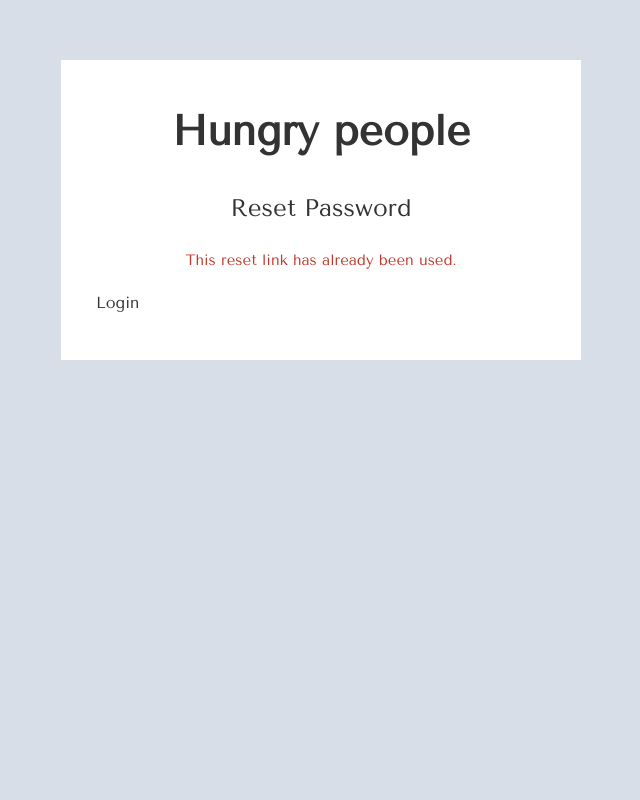
After one commit to iannchoys/hunger, a Django app: page /users/password-reset/00000000-0000-0000-0000-000000000001/ in a window 1280 px wide. The commit adds this page. Shown: the whole page, without its empty margins (319-959 px from the left). Run offline with Django 5.2, Linux system fonts and the light colour scheme; tables that the repository leaves empty hold one stand-in row (values such as "Sample post").

Commit message:
Add password reset by email

```diff
--- a/static/css/style.css
+++ b/static/css/style.css
@@ -1945,3 +1945,129 @@ body {
         line-height: 36px;
     }
 }
+
+/* Password reset */
+
+.auth-modal__forgot-link {
+    display: block;
+    margin-top: 12px;
+    color: #333333;
+    font-family: "Tenor Sans", sans-serif;
+    font-size: 13px;
+    text-align: center;
+    text-decoration: none;
+}
+
+.auth-modal__forgot-link:hover,
+.auth-modal__forgot-link:focus {
+    color: var(--hero-yellow);
+    text-decoration: none;
+}
+
+.password-reset-page {
+    min-height: 100vh;
+    padding: 60px 15px;
+    background-color: #d8dee8;
+    font-family: "Tenor Sans", sans-serif;
+}
+
+.password-reset-page__box {
+    width: 100%;
+    max-width: 520px;
+    margin: 0 auto;
+    padding: 45px 35px;
+    background-color: #ffffff;
+    text-align: center;
+}
+
+.password-reset-page__brand {
+    margin: 0 0 35px;
+    color: #333333;
+    font-size: 42px;
+    line-height: 52px;
+    font-weight: 700;
+}
+
+.password-reset-page__title {
+    margin: 0 0 25px;
+    color: #333333;
+    font-size: 24px;
+    line-height: 32px;
+    font-weight: 400;
+}
+
+.password-reset-page__field {
+    display: block;
+    width: 100%;
+    height: 58px;
+    margin-bottom: 15px;
+    padding: 0 18px;
+    border: 1px solid #dddddd;
+    background-color: #ffffff;
+    color: #333333;
+    font-family: "Tenor Sans", sans-serif;
+    font-size: 16px;
+}
+
+.password-reset-page__button {
+    display: block;
+    width: 170px;
+    height: 56px;
+    margin-left: auto;
+    border: 0;
+    background-color: var(--hero-yellow);
+    color: #ffffff;
+    font-family: "Tenor Sans", sans-serif;
+    font-size: 16px;
+    cursor: pointer;
+}
+
+.password-reset-page__button:hover,
+.password-reset-page__button:focus {
+    background-color: #c4a500;
+}
+
+.password-reset-page__status {
+    min-height: 24px;
+    margin: 20px 0 0;
+    font-size: 15px;
+    line-height: 22px;
+}
+
+.password-reset-page__status--success {
+    color: #1f8a3b;
+}
+
+.password-reset-page__status--error {
+    color: #c0392b;
+}
+
+.password-reset-page__login {
+    display: block;
+    margin-top: 18px;
+    color: #333333;
+    font-size: 16px;
+    text-align: left;
+    text-decoration: none;
+}
+
+.password-reset-page__login:hover,
+.password-reset-page__login:focus {
+    color: var(--hero-yellow);
+    text-decoration: none;
+}
+
+@media (max-width: 575.98px) {
+    .password-reset-page__box {
+        padding: 35px 20px;
+    }
+
+    .password-reset-page__brand {
+        font-size: 34px;
+        line-height: 42px;
+    }
+
+    .password-reset-page__button {
+        width: 100%;
+    }
+}
--- a/static/js/main.js
+++ b/static/js/main.js
@@ -1,5 +1,32 @@
 $(function () {
     var $header = $(".hero__header");
+
+    function getCookie(name) {
+        var cookieValue = null;
+
+        if (document.cookie && document.cookie !== "") {
+            var cookies = document.cookie.split(";");
+
+            for (var i = 0; i < cookies.length; i++) {
+                var cookie = cookies[i].trim();
+
+                if (cookie.substring(0, name.length + 1) === name + "=") {
+                    cookieValue = decodeURIComponent(cookie.substring(name.length + 1));
+                    break;
+                }
+            }
+        }
+
+        return cookieValue;
+    }
+
+    $.ajaxSetup({
+        beforeSend: function (xhr, settings) {
+            if (!(/^GET|HEAD|OPTIONS|TRACE$/i.test(settings.type))) {
+                xhr.setRequestHeader("X-CSRFToken", getCookie("csrftoken"));
+            }
+        }
+    });
 
     function updateHeader() {
         if ($(window).scrollTop() > 40) {
@@ -9,12 +36,18 @@ $(function () {
         }
     }
 
+    if ($header.length) {
         updateHeader();
-
         $(window).on("scroll", updateHeader);
+    }
 
     $(".hero__anchor").on("click", function (event) {
         var targetId = $(this).attr("href");
+
+        if (!targetId || targetId.charAt(0) !== "#") {
+            return;
+        }
+
         var $target = $(targetId);
 
         if ($target.length === 0) {
@@ -36,8 +69,11 @@ $(function () {
             600
         );
 
+        if ($.fn.collapse) {
             $("#mainMenu").collapse("hide");
+        }
     });
+
     $("#bookingForm").on("submit", function (event) {
         event.preventDefault();
 
@@ -72,12 +108,16 @@ $(function () {
             }
         });
     });
+
+    if ($(".specialities__slider").length && $.fn.slick) {
         $(".specialities__slider").slick({
             arrows: false,
             dots: true,
             infinite: true,
             speed: 500
         });
+    }
+
     $(".food-menu__tab").on("click", function () {
         var category = $(this).data("category");
         var menuItems = $(".food-menu__item-col").toArray();
@@ -97,6 +137,7 @@ $(function () {
         $(menuItems).css("display", "none");
         $(filteredItems).css("display", "block");
     });
+
     $("#contactForm").on("submit", function (event) {
         event.preventDefault();
 
@@ -131,6 +172,7 @@ $(function () {
             }
         });
     });
+
     function showAuthStatus($status, type, message) {
         $status
             .removeClass("auth-modal__status--success auth-modal__status--error")
@@ -221,16 +263,82 @@ $(function () {
     $(document).on("click", "#logoutLink", function (event) {
         event.preventDefault();
 
-        var csrfToken = $("input[name='csrfmiddlewaretoken']").first().val();
-
         $.ajax({
             url: "/users/logout/",
             type: "POST",
-            data: {
-                csrfmiddlewaretoken: csrfToken
-            },
             success: function () {
                 makeLoginMenuItem();
+                window.location.reload();
+            },
+            error: function () {
+                alert("Logout error. Please refresh the page.");
+            }
+        });
+    });
+
+    $("#passwordResetRequestForm").on("submit", function (event) {
+        event.preventDefault();
+
+        var $form = $(this);
+        var $status = $("#passwordResetRequestStatus");
+
+        showAuthStatus($status, "success", "Sending...");
+
+        $.ajax({
+            url: "/users/password-reset/request/",
+            type: "POST",
+            data: $form.serialize(),
+            success: function (response) {
+                showAuthStatus($status, "success", response.message);
+                $form[0].reset();
+            },
+            error: function (response) {
+                var message = "Something went wrong.";
+
+                if (response.responseJSON && response.responseJSON.message) {
+                    message = response.responseJSON.message;
+                }
+
+                showAuthStatus($status, "error", message);
+            }
+        });
+    });
+
+    $("#resetPasswordConfirmForm").on("submit", function (event) {
+        event.preventDefault();
+
+        var $form = $(this);
+        var $status = $("#resetPasswordConfirmStatus");
+        var url = $form.data("url");
+
+        $status
+            .removeClass("password-reset-page__status--success password-reset-page__status--error")
+            .addClass("password-reset-page__status--success")
+            .text("Sending...");
+
+        $.ajax({
+            url: url,
+            type: "POST",
+            data: $form.serialize(),
+            success: function (response) {
+                $status
+                    .removeClass("password-reset-page__status--error")
+                    .addClass("password-reset-page__status--success")
+                    .text(response.message);
+
+                $form[0].reset();
+            },
+            error: function (response) {
+                var message = "Something went wrong.";
+
+                if (response.responseJSON && response.responseJSON.message) {
+                    message = response.responseJSON.message;
+                }
+
+                $status
+                    .removeClass("password-reset-page__status--success")
+                    .addClass("password-reset-page__status--error")
+                    .text(message);
             }
         });
     });
--- /dev/null
+++ b/templates/users/password_reset_confirm.html
@@ -0,0 +1,93 @@
+{% load static %}
+<!DOCTYPE html>
+<html lang="en">
+<head>
+    <meta charset="UTF-8">
+    <meta name="viewport" content="width=device-width, initial-scale=1.0">
+    <title>Reset Password</title>
+
+    <link
+        href="https://fonts.googleapis.com/css2?family=Tenor+Sans&display=swap"
+        rel="stylesheet"
+    >
+
+    <link
+        rel="stylesheet"
+        href="https://cdn.jsdelivr.net/npm/bootstrap@4.6.2/dist/css/bootstrap.min.css"
+    >
+
+    <link rel="stylesheet" href="{% static 'css/style.css' %}">
+</head>
+<body>
+
+    <main class="password-reset-page">
+        <div class="password-reset-page__box">
+            <h1 class="password-reset-page__brand">
+                Hungry people
+            </h1>
+
+            <h2 class="password-reset-page__title">
+                Reset Password
+            </h2>
+
+            {% if reset_request.is_used %}
+                <p class="password-reset-page__status password-reset-page__status--error">
+                    This reset link has already been used.
+                </p>
+            {% elif reset_request.is_expired %}
+                <p class="password-reset-page__status password-reset-page__status--error">
+                    This reset link has expired.
+                </p>
+            {% else %}
+                <form
+                    class="password-reset-page__form"
+                    id="resetPasswordConfirmForm"
+                    method="post"
+                    data-url="{% url 'users:password_reset_change' reset_request.token %}"
+                >
+                    {% csrf_token %}
+
+                    <input
+                        class="password-reset-page__field"
+                        type="email"
+                        value="{{ reset_request.email }}"
+                        readonly
+                    >
+
+                    <input
+                        class="password-reset-page__field"
+                        type="password"
+                        name="password"
+                        placeholder="New password"
+                        required
+                    >
+
+                    <input
+                        class="password-reset-page__field"
+                        type="password"
+                        name="password_confirm"
+                        placeholder="Confirm password"
+                        required
+                    >
+
+                    <button class="password-reset-page__button" type="submit">
+                        SUBMIT
+                    </button>
+
+                    <p
+                        class="password-reset-page__status"
+                        id="resetPasswordConfirmStatus"
+                    ></p>
+                </form>
+            {% endif %}
+
+            <a class="password-reset-page__login" href="/">
+                Login
+            </a>
+        </div>
+    </main>
+
+    <script src="https://code.jquery.com/jquery-3.5.1.min.js"></script>
+    <script src="{% static 'js/main.js' %}"></script>
+</body>
+</html>
--- a/users/urls.py
+++ b/users/urls.py
@@ -9,4 +9,20 @@ urlpatterns = [
     path("register/", views.register_user, name="register"),
     path("login/", views.login_user, name="login"),
     path("logout/", views.logout_user, name="logout"),
+
+    path(
+        "password-reset/request/",
+        views.password_reset_request,
+        name="password_reset_request",
+    ),
+    path(
+        "password-reset/<uuid:token>/",
+        views.password_reset_confirm,
+        name="password_reset_confirm",
+    ),
+    path(
+        "password-reset/<uuid:token>/change/",
+        views.password_reset_change,
+        name="password_reset_change",
+    ),
 ]
--- a/users/views.py
+++ b/users/views.py
@@ -1,7 +1,13 @@
-from django.shortcuts import render
+from django.conf import settings
 from django.contrib.auth import authenticate, get_user_model, login, logout
+from django.core.mail import send_mail
 from django.http import JsonResponse
+from django.shortcuts import get_object_or_404, render
+from django.urls import reverse
+from django.utils import timezone
 from django.views.decorators.http import require_POST
+
+from .models import PasswordResetRequest
 
 
 @require_POST
@@ -96,3 +102,150 @@ def logout_user(request):
             "message": "Logout completed successfully.",
         }
     )
+
+
+@require_POST
+def password_reset_request(request):
+    email = request.POST.get("email", "").strip().lower()
+
+    if not email:
+        return JsonResponse(
+            {
+                "success": False,
+                "message": "Please enter your email.",
+            },
+            status=400,
+        )
+
+    User = get_user_model()
+    user = User.objects.filter(email=email).first()
+
+    if user:
+        reset_request = PasswordResetRequest.objects.create(
+            user=user,
+            email=email,
+        )
+
+        reset_url = request.build_absolute_uri(
+            reverse(
+                "users:password_reset_confirm",
+                args=[reset_request.token],
+            )
+        )
+
+        message = (
+            "Hi!\n\n"
+            "You requested a password reset for Hungry People.\n\n"
+            f"Reset password link:\n{reset_url}\n\n"
+            "This link is valid for 1 hour."
+        )
+
+        try:
+            send_mail(
+                subject="Reset password",
+                message=message,
+                from_email=settings.DEFAULT_FROM_EMAIL,
+                recipient_list=[email],
+                fail_silently=False,
+            )
+        except Exception:
+            return JsonResponse(
+                {
+                    "success": False,
+                    "message": "Email is not configured correctly.",
+                },
+                status=500,
+            )
+
+    return JsonResponse(
+        {
+            "success": True,
+            "message": "Reset password link sent successfully, please check mail.",
+        }
+    )
+
+
+def password_reset_confirm(request, token):
+    reset_request = get_object_or_404(
+        PasswordResetRequest,
+        token=token,
+    )
+
+    return render(
+        request,
+        "users/password_reset_confirm.html",
+        {
+            "reset_request": reset_request,
+        },
+    )
+
+
+@require_POST
+def password_reset_change(request, token):
+    reset_request = get_object_or_404(
+        PasswordResetRequest,
+        token=token,
+    )
+
+    password = request.POST.get("password", "").strip()
+    password_confirm = request.POST.get("password_confirm", "").strip()
+
+    if reset_request.is_used:
+        return JsonResponse(
+            {
+                "success": False,
+                "message": "This reset link has already been used.",
+            },
+            status=400,
+        )
+
+    if reset_request.is_expired():
+        return JsonResponse(
+            {
+                "success": False,
+                "message": "This reset link has expired.",
+            },
+            status=400,
+        )
+
+    if not password or not password_confirm:
+        return JsonResponse(
+            {
+                "success": False,
+                "message": "Please fill in all fields.",
+            },
+            status=400,
+        )
+
+    if password != password_confirm:
+        return JsonResponse(
+            {
+                "success": False,
+                "message": "Passwords do not match.",
+            },
+            status=400,
+        )
+
+    if len(password) < 6:
+        return JsonResponse(
+            {
+                "success": False,
+                "message": "Password must be at least 6 characters.",
+            },
+            status=400,
+        )
+
+    user = reset_request.user
+    user.set_password(password)
+    user.save()
+
+    reset_request.is_used = True
+    reset_request.used_at = timezone.now()
+    reset_request.save()
+
+    return JsonResponse(
+        {
+            "success": True,
+            "message": "Password changed successfully.",
+        }
+    )
```
Also changed, not shown: config/settings.py (+19 -1 lines), templates/restaurant/index.html (+38 -0 lines), users/admin.py (+8 -1 lines), users/models.py (+25 -1 lines), users/migrations/0002_passwordresetrequest.py (added), 1 other file. Lines whose indentation alone changed are shown as unchanged.
